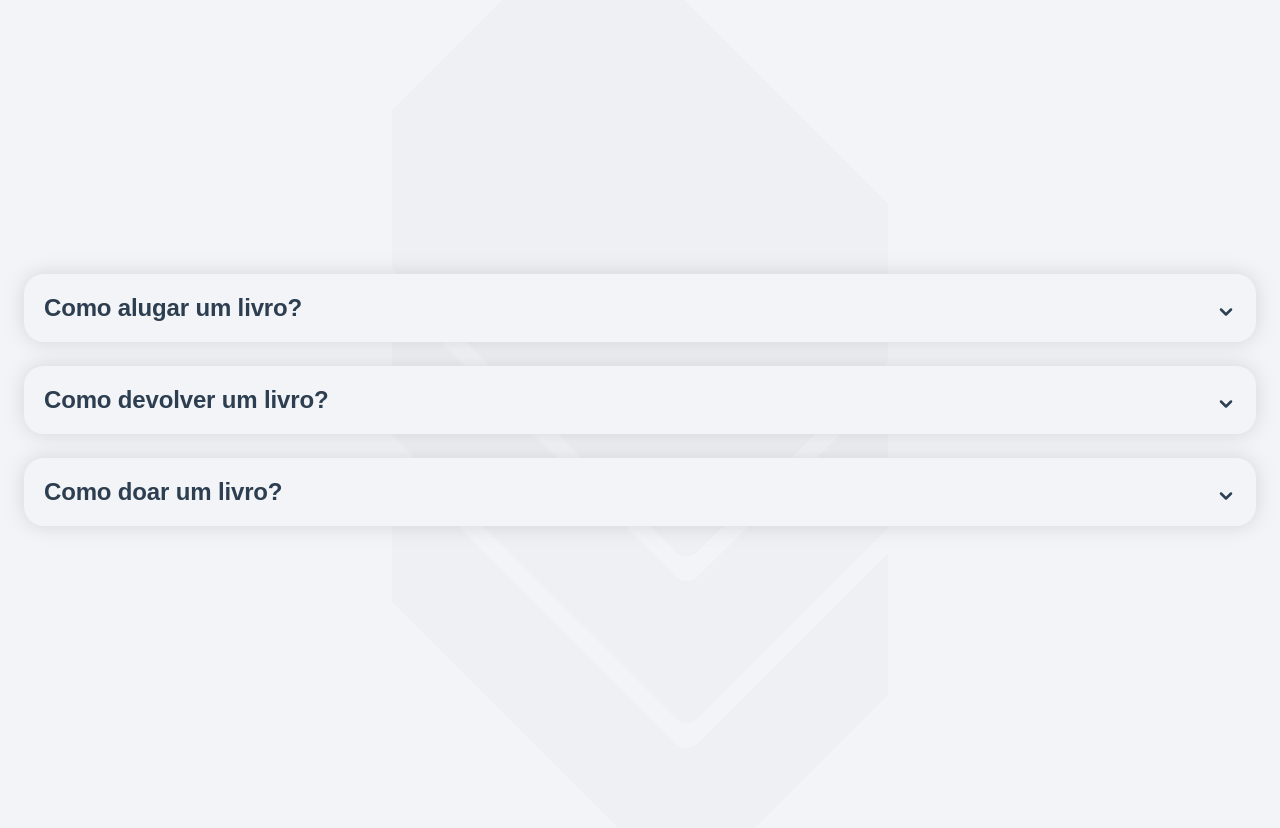
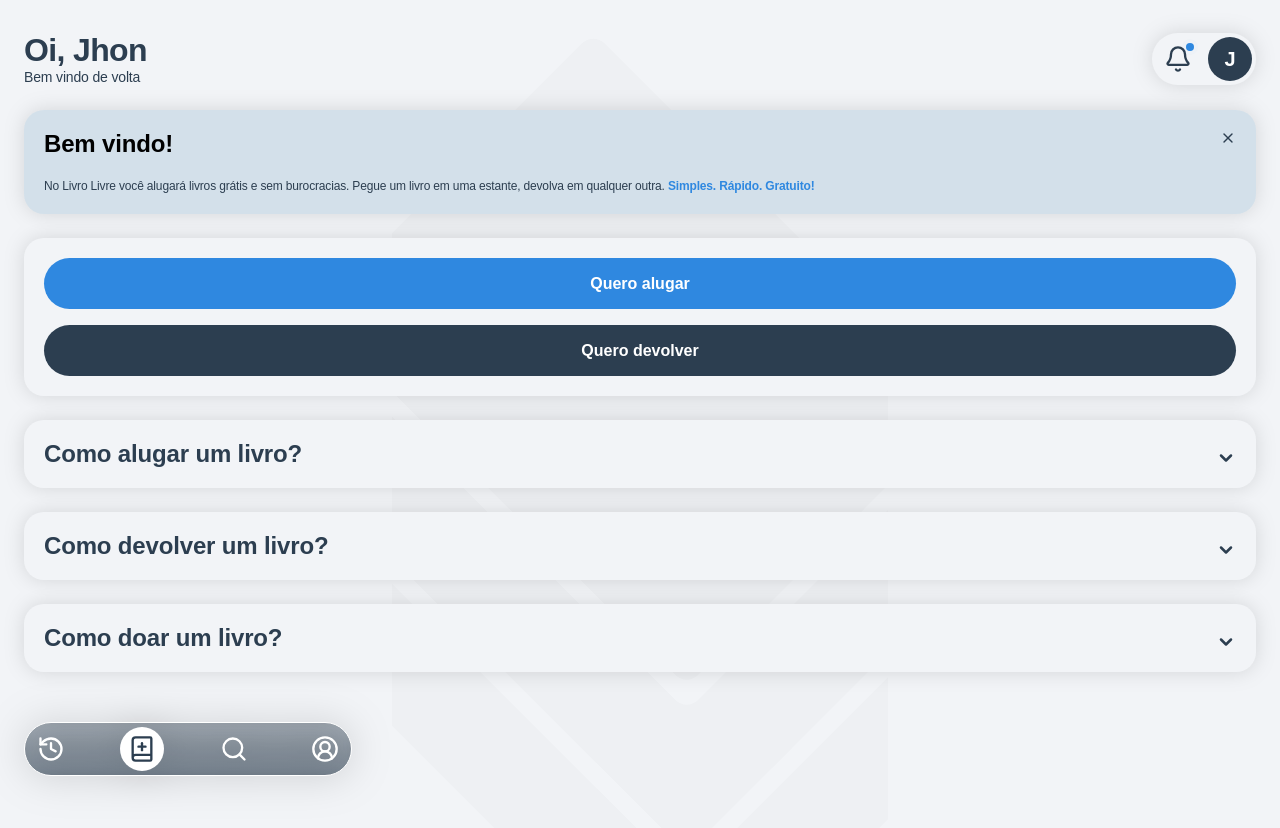
Before and after one commit to HCarrer/livro-livre-admin, a Next.js app: page / in a window 1280 px wide. Shown: the top 828 px of the page. Built offline with nearby package versions, Linux system fonts and the light colour scheme; a web font is replaced by a local one.

Commit message:
feat: pages

```diff
--- /dev/null
+++ b/src/pages/buscar/index.tsx
@@ -0,0 +1,13 @@
+import NavBar from "@/components/common/NavBar"
+import Skeleton from "@/components/common/Skeleton"
+
+const SearchPage = () => {
+	return (
+		<Skeleton>
+			Search Page
+			<NavBar />
+		</Skeleton>
+	)
+}
+
+export default SearchPage
--- /dev/null
+++ b/src/pages/historico/index.tsx
@@ -0,0 +1,13 @@
+import NavBar from "@/components/common/NavBar"
+import Skeleton from "@/components/common/Skeleton"
+
+const HistoryPage = () => {
+	return (
+		<Skeleton>
+			History Page
+			<NavBar />
+		</Skeleton>
+	)
+}
+
+export default HistoryPage
--- a/src/pages/index.tsx
+++ b/src/pages/index.tsx
@@ -1,15 +1,48 @@
 import Accordion from "@/components/common/Accordion"
+import NavBar from "@/components/common/NavBar"
 import Skeleton from "@/components/common/Skeleton"
+import WelcomeBanner from "@/components/common/WelcomeBanner"
 import { ACCORDIONS } from "@/constants/accordions"
+import Button from "@/design-system/button"
+import { Bell } from "lucide-react"
 
 const Home = () => {
   return (
-    <Skeleton>
-      <div className="flex flex-col gap-6">
-        {ACCORDIONS.map((item, index) => (
-          <Accordion key={index} title={item.title} content={item.content} />
-        ))}
+    <Skeleton position="top">
+      <div className="w-full flex flex-col gap-y-6">
+        <div className="w-full flex justify-between items-center">
+          <div className="flex flex-col text-navy-blue">
+            {/* TODO: pegar nome real */}
+            <p className="text-f2 font-bold">Oi, Jhon</p>
+            <p className="text-f6 font-medium">Bem vindo de volta</p>
+          </div>
+          <div className="flex items-center gap-x-2 w-fit rounded-full bg-soft-white p-1 drop-shadow-[0px_0px_10px_#00000020]">
+            {/* TODO: so mostrar se tiver notificacoes */}
+            <div className="relative flex justify-center items-center w-11 aspect-square rounded-full">
+              <div className="absolute top-1.5 right-1.5 w-2 aspect-square rounded-full bg-power-blue animate-ping" />
+              <div className="absolute top-1.5 right-1.5 w-2 aspect-square rounded-full bg-power-blue" />
+              <Bell size={28} strokeWidth={2} className="text-navy-blue" />
+            </div>
+            <div className="flex justify-center items-center w-11 aspect-square rounded-full bg-navy-blue">
+              {/* TODO: imagem aqui */}
+              <p className="text-white font-semibold text-f4 !leading-[20px]">J</p>
+            </div>
+          </div>
+        </div>
+        {/* TODO: so mostrar no primeiro acesso do usuário */}
+        <WelcomeBanner />
+        <div className="w-full flex flex-col p-5 bg-soft-white rounded-[20px] drop-shadow-[0px_0px_10px_#00000020]">
+          {/* TODO: deixar botoes funcionais */}
+          <Button variant="main" className="w-full" label="Quero alugar" type="button" />
+          <Button variant="secondary" className="w-full mt-4" label="Quero devolver" type="button" />
+        </div>
+        <div className="flex flex-col gap-6">
+          {ACCORDIONS.map((item, index) => (
+            <Accordion key={index} title={item.title} content={item.content} />
+          ))}
+        </div>
       </div>
+      <NavBar />
     </Skeleton>
   )
 }
--- /dev/null
+++ b/src/pages/perfil/index.tsx
@@ -0,0 +1,13 @@
+import NavBar from "@/components/common/NavBar"
+import Skeleton from "@/components/common/Skeleton"
+
+const ProfilePage = () => {
+	return (
+		<Skeleton>
+			Profile Page
+			<NavBar />
+		</Skeleton>
+	)
+}
+
+export default ProfilePage
```
